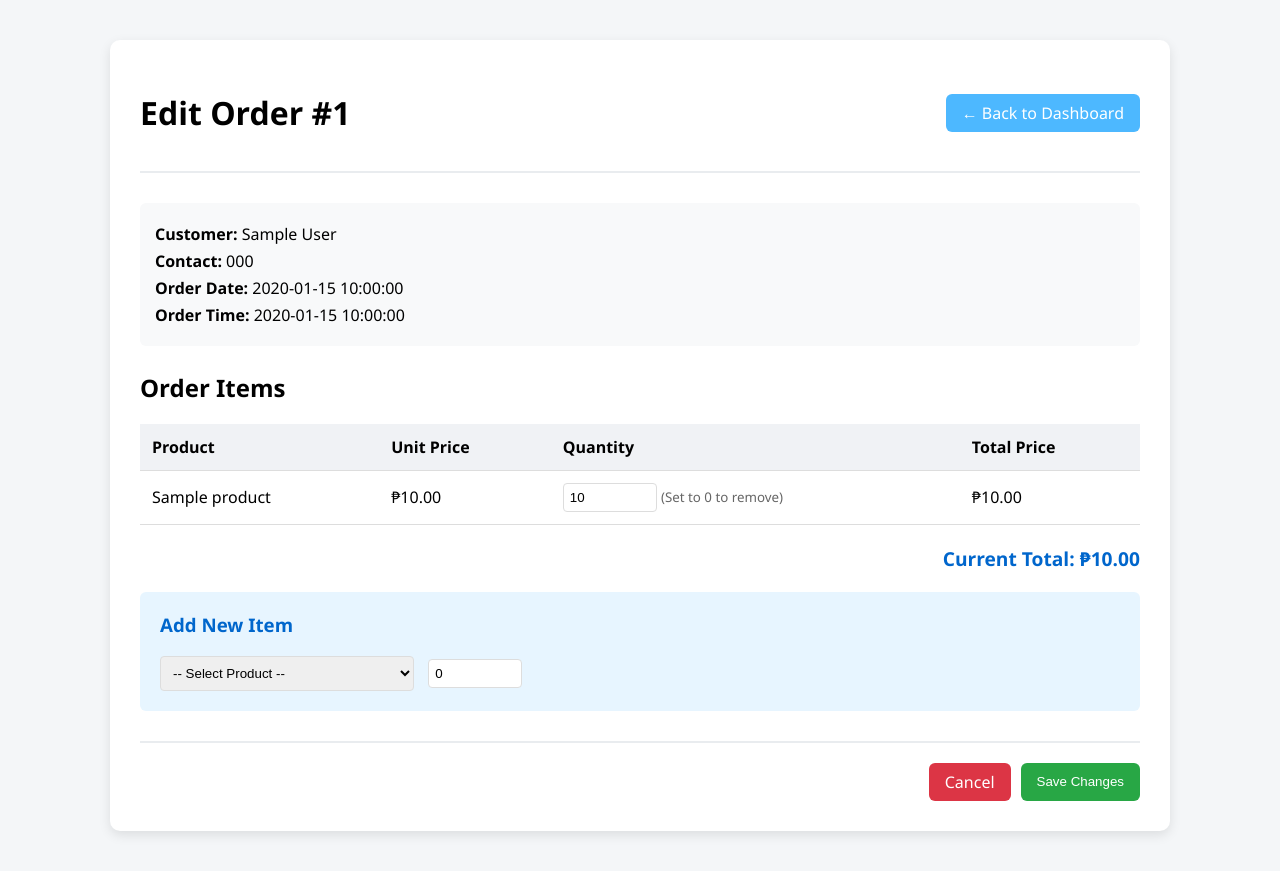
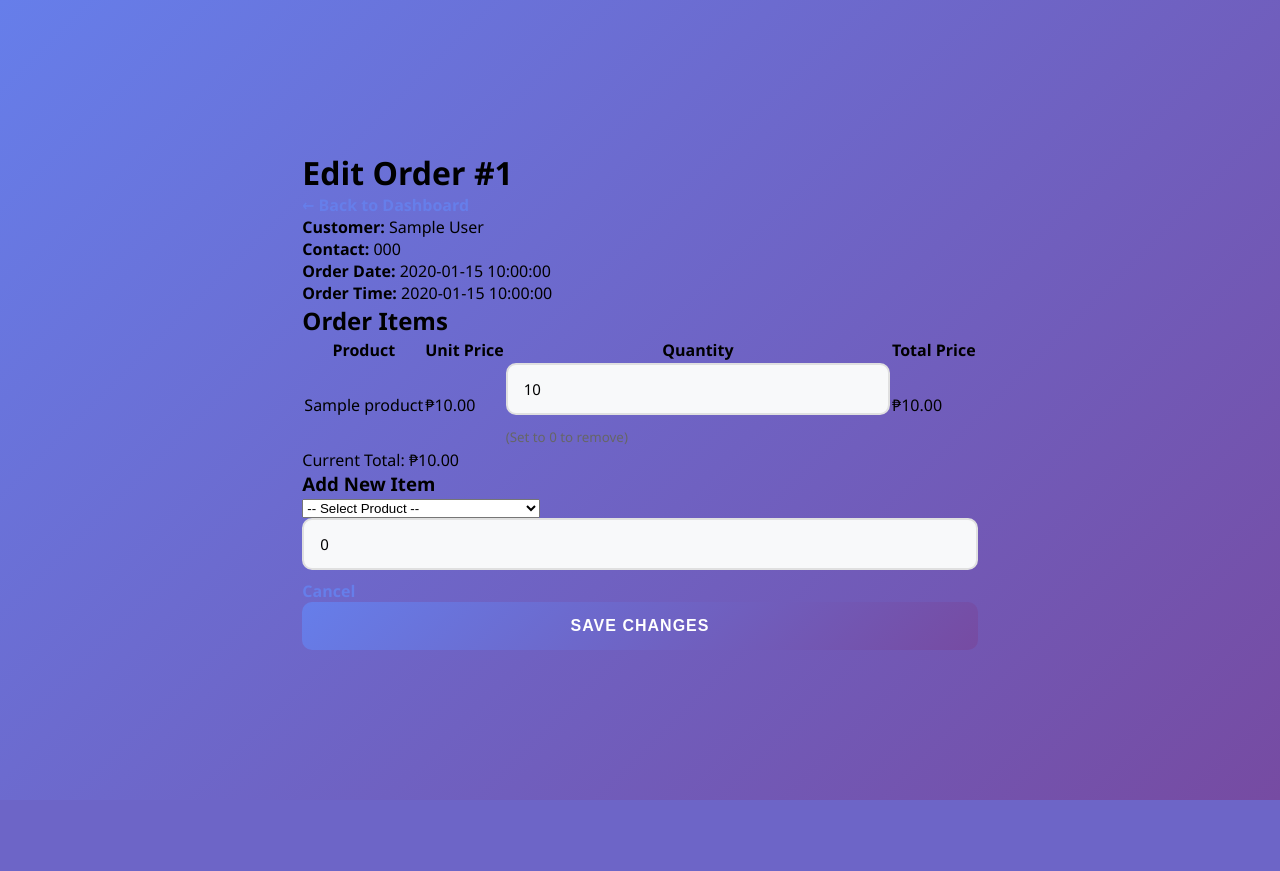
Before and after one commit to rmmlvnc/system, a PHP site: page /staff_edit_order.php?id=1 in a window 1280 px wide. After the commit the page ends 800 px from the top, so only its background shows below. Run offline with PHP 8.4, Linux system fonts and the light colour scheme; the visitor is signed in with stand-in values (Sample User, id 1); tables that the repository leaves empty or names only in its code hold one stand-in row (values such as "Sample post").

Commit message:
Update staff_edit_order.php

```diff
--- a/staff_edit_order.php
+++ b/staff_edit_order.php
@@ -118,28 +118,7 @@ $products_result = $conn->query("SELECT product_id, product_name, price, stock_q
 <head>
   <meta charset="UTF-8" />
   <title>Edit Order #<?= $order_id ?></title>
-  <style>
-    body { font-family: 'Segoe UI', sans-serif; background: #f4f6f8; margin: 0; padding: 40px; }
-    .container { max-width: 1000px; margin: 0 auto; background: white; padding: 30px; border-radius: 10px; box-shadow: 0 4px 12px rgba(0,0,0,0.1); }
-    .header { display: flex; justify-content: space-between; align-items: center; margin-bottom: 30px; border-bottom: 2px solid #e9ecef; padding-bottom: 15px; }
-    .btn { padding: 8px 16px; background: #4db8ff; color: white; border: none; border-radius: 6px; text-decoration: none; cursor: pointer; }
-    .btn:hover { background: #3399ff; }
-    .btn-success { background: #28a745; }
-    .btn-success:hover { background: #218838; }
-    .btn-danger { background: #dc3545; }
-    .btn-danger:hover { background: #c82333; }
-    .order-info { background: #f8f9fa; padding: 15px; border-radius: 6px; margin-bottom: 25px; }
-    .order-info p { margin: 5px 0; }
-    table { width: 100%; border-collapse: collapse; margin: 20px 0; }
-    th, td { padding: 12px; border-bottom: 1px solid #ddd; text-align: left; }
-    th { background-color: #f0f2f5; font-weight: 600; }
-    input[type="number"] { width: 80px; padding: 6px; border: 1px solid #ddd; border-radius: 4px; }
-    .add-item { background: #e7f5ff; padding: 20px; border-radius: 6px; margin-top: 20px; }
-    .add-item h3 { margin-top: 0; color: #0066cc; }
-    select { padding: 8px; border: 1px solid #ddd; border-radius: 4px; margin-right: 10px; }
-    .form-actions { display: flex; gap: 10px; justify-content: flex-end; margin-top: 30px; padding-top: 20px; border-top: 2px solid #e9ecef; }
-    .total { font-size: 1.2em; font-weight: bold; text-align: right; margin-top: 15px; color: #0066cc; }
-  </style>
+  <link rel="stylesheet" href="staff_style.css">
 </head>
 <body>
   <div class="container">
```
